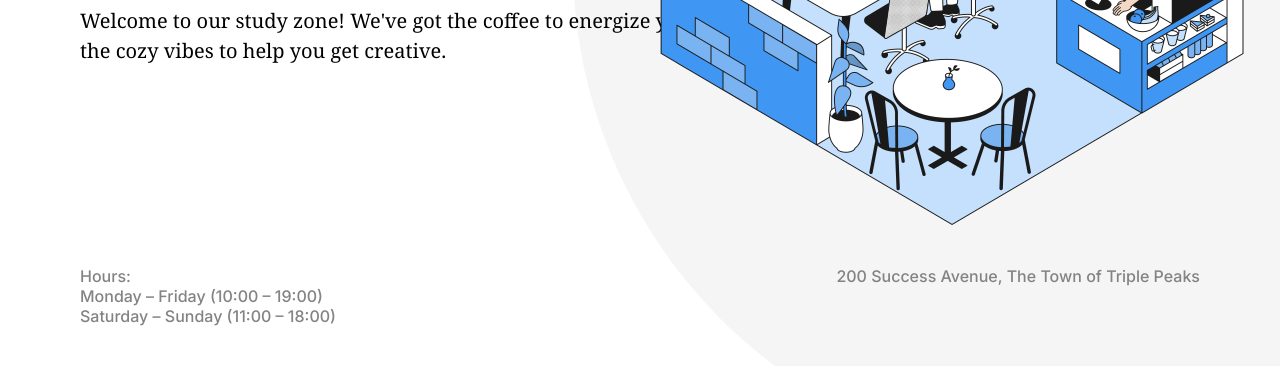
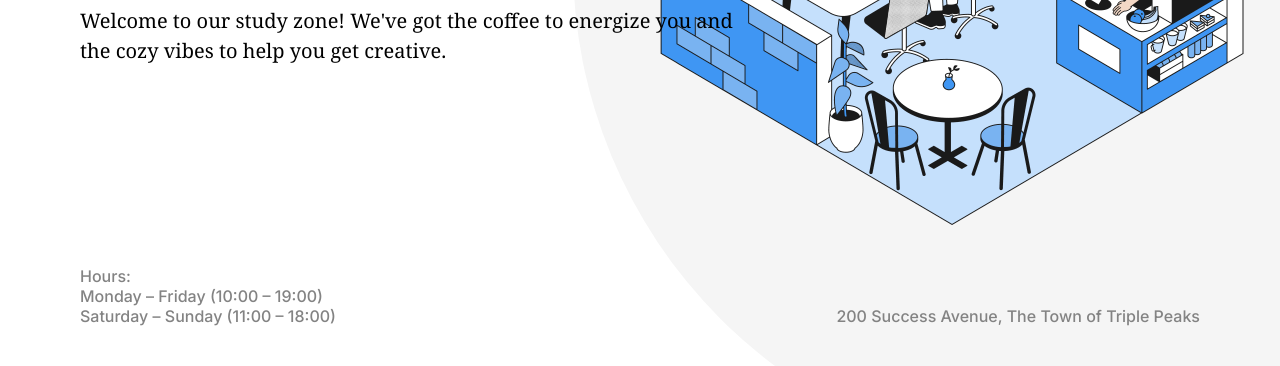
Before and after one commit to AndersonConne/se_project_coffeeshop, a plain HTML site: page index.html in a window 1280 px wide. Shown: the part 434-800 px from the top of the page. Drawn offline with Linux system fonts and the light colour scheme.

Commit message:
Added last two changes to the header.

```diff
--- a/blocks/header.css
+++ b/blocks/header.css
@@ -9,6 +9,7 @@
   background-repeat: no-repeat;
   background-size: cover;
   position: relative;
+  z-index: 1;
 }
 
 .header__image {
@@ -17,6 +18,7 @@
   right: 5px;
   width: 646px;
   height: 568px;
+  z-index: -1;
 }
 
 .header__title {
@@ -49,6 +51,7 @@
   display: flex;
   justify-content: space-between;
   margin-top: auto;
+  align-items: end;
 }
 
 .header__paragraph {
```
